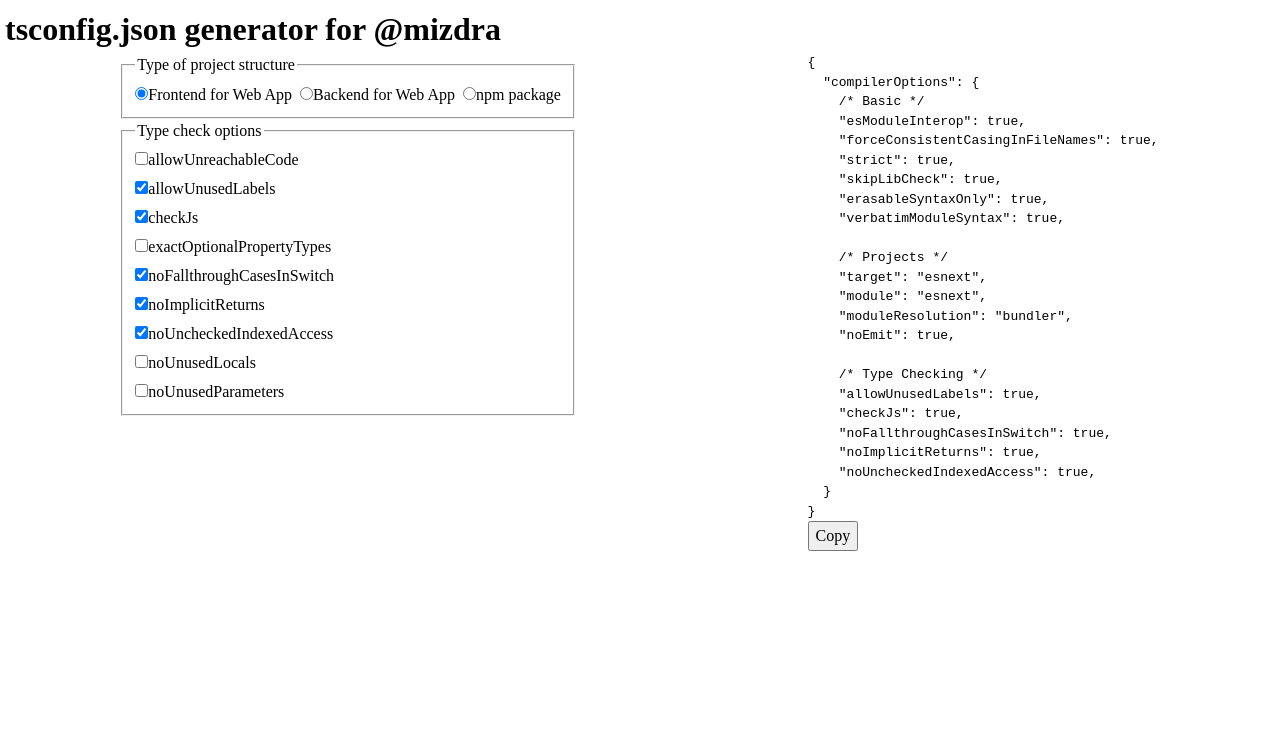
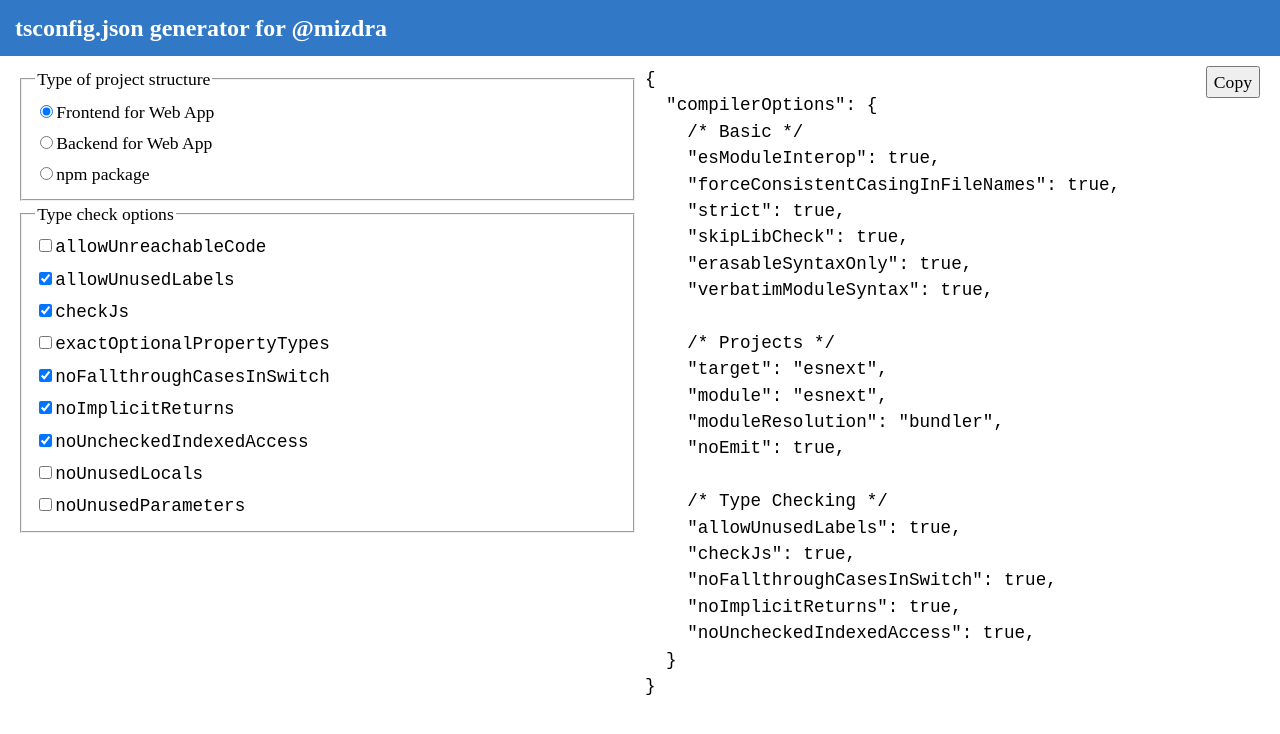
Before and after one commit to mizdra/tsconfig-generator, a React (Vite) app: page / in a window 1280 px wide. Shown: the top 734 px of the page. Built offline with nearby package versions, Linux system fonts and the light colour scheme.

Commit message:
improve layout and markup

```diff
--- a/package.json
+++ b/package.json
@@ -42,6 +42,7 @@
     "node": ">=18.0.0"
   },
   "dependencies": {
+    "clsx": "^2.1.1",
     "react": "^19.0.0",
     "react-dom": "^19.0.0"
   }
--- a/src/App.module.css
+++ b/src/App.module.css
@@ -1,9 +1,29 @@
-.container {
-  margin: 5px;
+.header {
+  padding: 10px 15px;
+  background-color: #3178c6;
+  color: white;
+  font-size: 1.5rem;
+  font-weight: bold;
 }
 
-.column {
+.main {
+  padding: 10px 20px;
   display: flex;
   flex-direction: row;
   justify-content: space-around;
+  gap: 10px;
+  font-size: 1.1rem;
+
+  /* eslint-disable-next-line css/use-baseline */
+  & > * {
+    flex: 1;
+  }
+
+  @media (max-width: 750px) {
+    flex-direction: column;
+  }
 }
+
+.viewer {
+  overflow-x: scroll;
+}
--- a/src/App.tsx
+++ b/src/App.tsx
@@ -18,11 +18,11 @@
     exactOptionalPropertyTypes: false,
   });
   return (
-    <div className={styles.container}>
-      <h1>tsconfig.json generator for @mizdra</h1>
-      <main className={styles.column}>
+    <div>
+      <header className={styles.header}>tsconfig.json generator for @mizdra</header>
+      <main className={styles.main}>
         <TSConfigEditor defaultValue={preference} onEdit={setPreference} />
-        <TSConfigViewer preference={preference} />
+        <TSConfigViewer className={styles.viewer} preference={preference} />
       </main>
     </div>
   );
--- a/src/components/CopyButton.module.css
+++ b/src/components/CopyButton.module.css
@@ -7,6 +7,7 @@
 .tooltip {
   position-anchor: --anchor;
   position-area: center block-start;
+  position-try: flip-block; /* MEMO: For some reason, this is not working */
   margin: 0;
   translate: 0% -10%;
 }
--- a/src/components/TSConfigEditor.module.css
+++ b/src/components/TSConfigEditor.module.css
@@ -1,9 +1,4 @@
-.horizontalFieldset {
-  display: flex;
-  flex-direction: row;
-  gap: 8px;
-}
-.verticalFieldset {
+.fieldset {
   display: flex;
   flex-direction: column;
   gap: 5px;
--- a/src/components/TSConfigEditor.tsx
+++ b/src/components/TSConfigEditor.tsx
@@ -44,7 +44,7 @@
 
   return (
     <form>
-      <fieldset className={styles.horizontalFieldset}>
+      <fieldset className={styles.fieldset}>
         <legend>Type of project structure</legend>
         {projectTypes.map((projectType) => (
           <label key={projectType.value}>
@@ -60,12 +60,12 @@
           </label>
         ))}
       </fieldset>
-      <fieldset className={styles.verticalFieldset}>
+      <fieldset className={styles.fieldset}>
         <legend>Type check options</legend>
         {typeCheckOptions.map((option) => (
           <label key={option.id}>
             <input type="checkbox" name={option.id} defaultChecked={defaultValue[option.id]} onInput={handleInput} />
-            {option.label}
+            <code>{option.label}</code>
           </label>
         ))}
       </fieldset>
--- /dev/null
+++ b/src/components/TSConfigViewer.module.css
@@ -0,0 +1,8 @@
+.wrapper {
+  position: relative;
+}
+.copyButton {
+  position: absolute;
+  top: 0;
+  right: 0;
+}
--- a/src/components/TSConfigViewer.tsx
+++ b/src/components/TSConfigViewer.tsx
@@ -1,17 +1,22 @@
+import clsx from 'clsx';
 import type { TSConfigPreference } from '../preference.js';
 import { generateTSConfig } from '../preference.js';
 import { CopyButton } from './CopyButton.js';
+import styles from './TSConfigViewer.module.css';
 
 interface Props {
+  className?: string;
   preference: TSConfigPreference;
 }
 
-export function TSConfigViewer({ preference }: Props) {
+export function TSConfigViewer({ className, preference }: Props) {
   const tsconfig = generateTSConfig(preference);
   return (
-    <div>
-      <pre>{tsconfig}</pre>
-      <div>
+    <div className={clsx(className, styles.wrapper)}>
+      <pre>
+        <code>{tsconfig}</code>
+      </pre>
+      <div className={styles.copyButton}>
         <CopyButton content={tsconfig} />
       </div>
     </div>
--- a/src/global.css
+++ b/src/global.css
@@ -52,3 +52,10 @@
 h6 {
   text-wrap: balance;
 }
+
+/* User preferences */
+
+input[type='checkbox'],
+input[type='radio'] {
+  margin: revert;
+}
```
Also changed, not shown: 1 other file (tests, documents, lock files or other folders).
